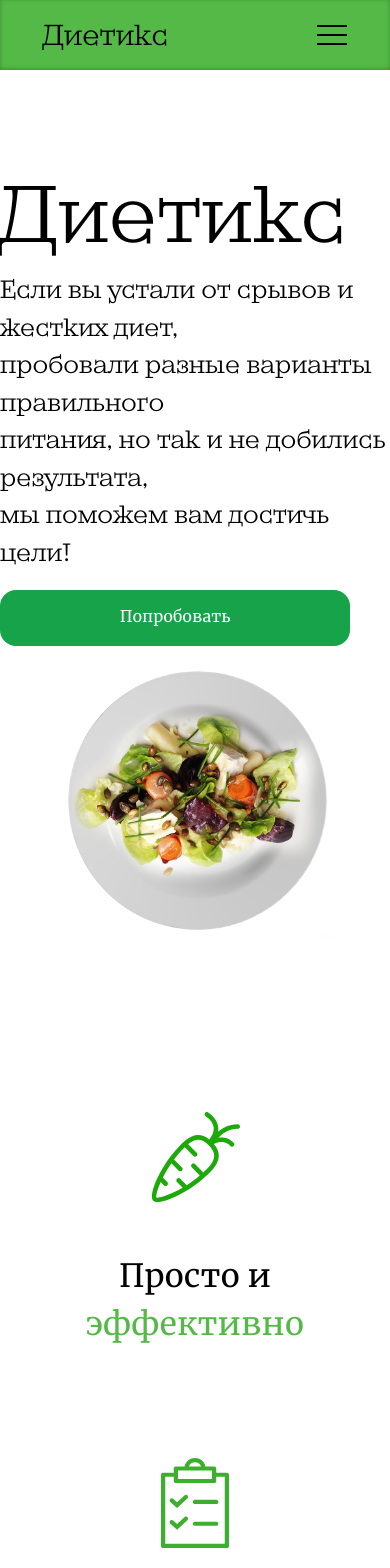
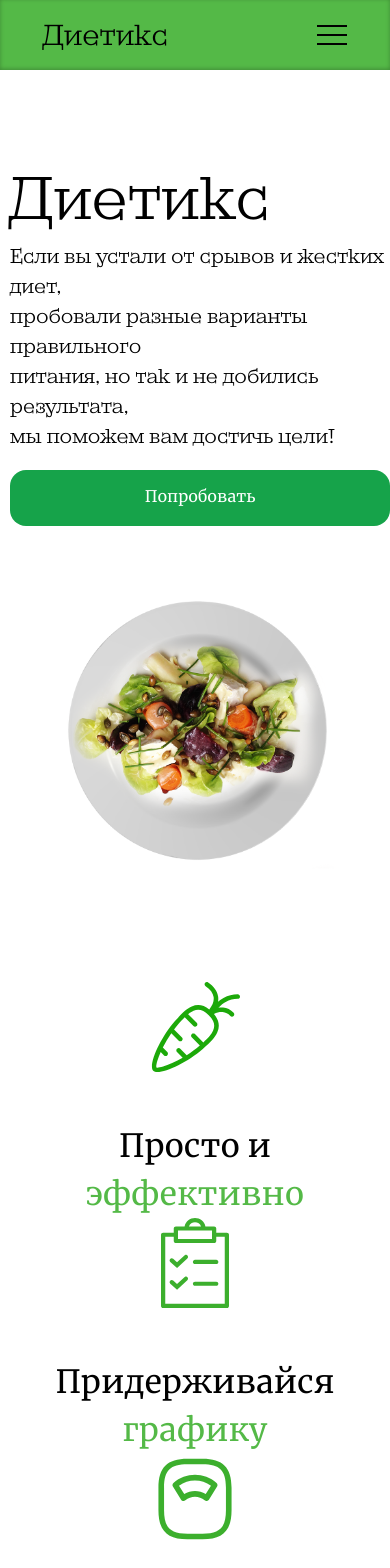
Before and after one commit to Kler1234/dietiks, a Vue app: page / in a window 390 px wide. Shown: the top 1568 px of the page. Built offline with nearby package versions, Linux system fonts and the light colour scheme.

Commit message:
upd. fixed MainPage.vue

```diff
--- a/src/views/LoginPage.vue
+++ b/src/views/LoginPage.vue
@@ -57,8 +57,8 @@ template{
   display: flex;
   justify-content: center;
   align-items: center;
-  //height: 900px;
-  //margin: 0 auto;
+  padding-bottom: 50px;
+  height: 100vh;
 
 }
 
@@ -70,6 +70,7 @@ template{
   border-radius: 50px;
   height: 551px;
 }
+
 
 .title {
   padding-top: 63px;
@@ -150,14 +151,13 @@ a:hover:after {
   margin: 0 auto;
   display: block;
   align-content: center;
-  margin-top: 37px;
 }
 
 .footer {
-  position: fixed;
+  display: flex;
+  position: absolute;
   left: 0;
   bottom: 0;
-  /* Добавим цвет и ширину блока для наглядности*/
   background-color: #54B947;
   width: 100%;
   height: 50px;
@@ -178,14 +178,26 @@ a:hover:after {
     height: 450px;
     width: 300px;
   }
-
   .input-box input{
     width: 230px;
   }
 
   .registration__form .input-box{
-    //margin: 0;
     width: 250px;
+  }
+
+  .content{
+    margin: 0;
+    padding: 0;
+    padding-bottom: 50px;
+  }
+  .btn{
+    margin-top: 50px;
+    margin-bottom: 60px;
+  }
+
+  footer{
+    visibility: hidden;
   }
 
 }
--- a/src/views/MainPage.vue
+++ b/src/views/MainPage.vue
@@ -8,7 +8,7 @@ import Header from "@/components/Header.vue";
   <Header/>
   <div class="main">
     <div class="btn-up btn-up_hide"></div>
-    <div class="section-about flex items-center justify-between pt-10">
+    <div class="section-about flex items-center justify-between0">
       <div class="about-dietiks pl-60">
         <div class="title-dietiks">
           <p>Диетикс</p>
@@ -25,7 +25,9 @@ import Header from "@/components/Header.vue";
           </router-link>
         </div>
       </div>
-      <img src="@/assets/food2.png" alt="food" class="img-food scale-80">
+      <div class="img-dietiks">
+        <img src="@/assets/food2.png" alt="food" class="img-food scale-80">
+      </div>
     </div>
     <section class="section-info">
       <div class="wrapper">
@@ -96,6 +98,13 @@ a:after {
 }
 a:hover:after, a:focus:after {
   width: 100%;
+}
+
+.about-dietiks{
+  width: 800px;
+  display: flex;
+  flex-flow: column;
+  justify-content: center;
 }
 
 .title-description__text, .title-dietiks{
@@ -360,26 +369,78 @@ a:hover:after, a:focus:after {
   .registration span {
     font-size: 20px;
   }
+
+  .section-info{
+    display: flex;
+    justify-content: center;
+    margin: 0 auto;
+  }
   .section-registry__container {
     width: 500px;
     height: 280px;
   }
   .wrapper__info {
     margin: 0 auto;
+
+  }
+  .wrapper__image{
+    padding: 0;
   }
   .footer-block{
     width: 100%;
   }
 
   .about-dietiks{
-    padding-left: 0px;
+    padding: 0;
+    display: flex;
+    justify-content: center;
+    align-content: center;
+    width: 500px;
+    margin: 0 auto;
   }
 }
 
 @media(max-width:425px) {
+
   .regbox__text{
     padding: 20px;
   }
+  .about-dietiks{
+    width: 100%;
+    padding-left: 10px;
+  }
+
+  .img-dietiks{
+    margin: 0 auto;
+    padding: 50px 0 50px 0;
+  }
+
+  .btn-try{
+    width: 100%;
+  }
+
+  .section-registry__container{
+    width: 100%;
+  }
+  .title-dietiks{
+    font-size: 60px;
+  }
+  .title-description__text{
+    font-size: 20px;
+  }
+
+  .registration{
+    text-align: center;
+  }
+  .wrapper__info{
+    padding: 0;
+  }
+}
+
+@media (max-width: 320px){
+.regbox__block{
+  width: 100%;
+}
 }
 
 </style>
```
